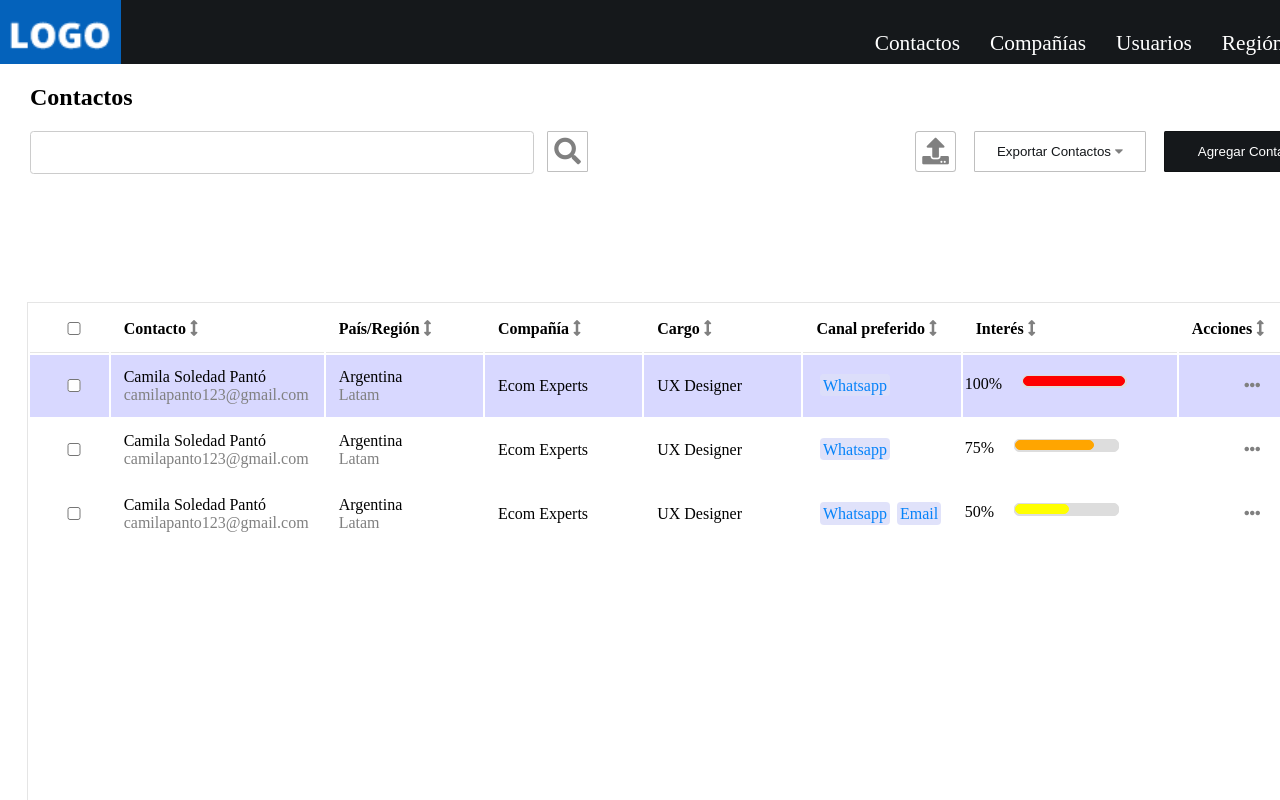
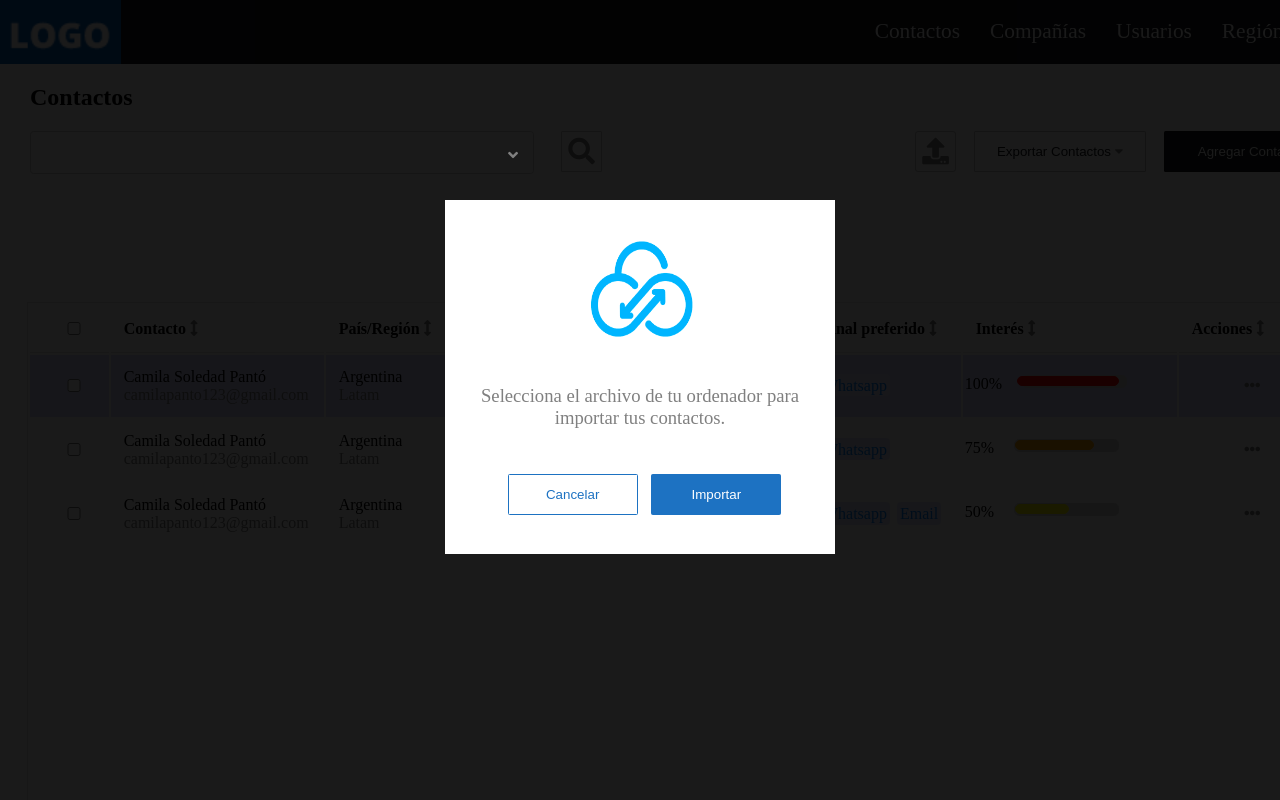
Before and after one commit to lescobarc/dataWarehouseProject, a plain HTML site: page index.html in a window 1280 px wide. Shown: the top 800 px of the page. Drawn offline with Linux system fonts and the light colour scheme.

Commit message:
importContacts

```diff
--- a/index.html
+++ b/index.html
@@ -35,6 +35,7 @@
         <div id="contactsContainer">
             <div id="contactsSearch">
                 <input type="text" name="contact" id="contactsInput">
+                <span id="iconFilter"><i class="fas fa-angle-down"></i></span>
                 <button id="iconSearch"><i class="fas fa-search fa-2x"></i></button>
             </div>
 
@@ -45,14 +46,15 @@
                         <option value="selectContacts"> Exportar seleccionados </option>
                         <option value="allFilterContacts"> Todos los filtrados </option>
                     </select> -->
-               <div id="exportButton" > <button id="exportContacts" > Exportar Contactos <i class="fas fa-caret-down"></i> </button></div>
+                <div id="exportButton"> <button id="exportContacts"> Exportar Contactos <i
+                            class="fas fa-caret-down"></i> </button></div>
                 <button id="iconAdd">Agregar Contacto</button>
             </div>
         </div>
     </section>
 
     <!-- 2. Drop down filter -->
-    <section id="contactFilter" class="hidden dropDown">
+    <section id="contactsFilter" class="hidden dropDown">
         <table>
             <tr>
                 <td>
@@ -129,6 +131,21 @@
         <p>Exportar seleccionados </p>
         <p>Todos los filtrados</p>
     </section>
+
+    <!-- 8. Import Contacts  -->
+
+    <section id="importContacts">
+        <div class="container">
+            <img src="style/img/cloud.png" alt="Import Contacts">
+            <p>Selecciona el archivo de tu ordenador para importar tus contactos.</p>
+            <div>
+                <button class='buttonLarge cancelButton'> Cancelar </button>
+                <button class='buttonLarge actionButton'> Importar </button>
+            </div>
+        </div>
+    </section>
+
+    <!-- 9. Export Contacts  -->
 
 
 
--- a/index.js
+++ b/index.js
@@ -1,3 +1,12 @@
+
+
+let iconFilter = document.getElementById('iconFilter');
+let contactsFilter = document.getElementById('contactsFilter')
+ iconFilter.addEventListener('click', ()=>{
+    contactsFilter.classList.toggle('hidden')
+});
+
+
 let exportButton = document.getElementById('exportButton');
 exportButton.addEventListener('click', () => {
     document.getElementById('exportContactsOptions').classList.toggle('exportContactsOptions')
--- a/style/_0var.scss
+++ b/style/_0var.scss
@@ -1,5 +1,6 @@
 $bgPrimary: #15181b;
 $bgGray: #DDDDDD;
+$bgBlue:  #1D72C2;
 
 body{
     margin: 0;
@@ -17,7 +18,13 @@ button{
     margin-left: 9px;
     width: 41px;
     height: 41px;
+    cursor: pointer;
 }
 i{
     color: gray ;
+    cursor: pointer;
 }
+.buttonLarge{
+    width: 130px;
+    border: 1px solid $bgBlue;
+}
--- a/style/_1index.scss
+++ b/style/_1index.scss
@@ -14,7 +14,14 @@ nav{
             font-size: 16pt;
             padding: 15px;
             list-style: none;
+            line-height: 0;
+            &:hover{
+                border-bottom: 2px solid white;
+                cursor: pointer;
+            }
+
         }
+
     }
 }
 
@@ -39,6 +46,11 @@ nav{
             border-radius: 3.5px;
             position: relative;
             bottom: 10%;
+        }
+        #iconFilter{
+            z-index: 10;
+            position: relative;
+            left: -30px;
         }
         #contactsButtons{
             display: flex;
@@ -131,6 +143,7 @@ nav{
         .progressBar100{
             border:  1px solid red;
             background-color: red;
+            margin-left: -6px;
             height: 8px;
             border-radius: 5px;
              width: 100px;
@@ -179,6 +192,7 @@ nav{
     }
     span{
         margin-left: 10px;
+
     }
     div:nth-child(2){
         p{
--- a/style/_2sectionsFilter.scss
+++ b/style/_2sectionsFilter.scss
@@ -10,7 +10,7 @@
     box-shadow: 1px 2px 2px  rgba(128, 128, 128, 0.37);
 }
 
-#contactFilter{
+#contactsFilter{
 
  table{
     margin: auto;
@@ -88,3 +88,43 @@
         margin-left: 6%;
     }
 }
+
+#importContacts{
+    position:fixed;
+    padding:0;
+    margin:0;
+    top:0;
+    left:0;
+    width: 100%;
+    height: 100%;
+    background: rgba(0, 0, 0, 0.897);
+    .container{
+       background: white;
+       width: 339px;
+       height: 303px;
+       position: relative;
+        top: 25%;
+       margin: auto;
+       display: flex;
+       flex-direction: column;
+       justify-content: space-around;
+        text-align: center;
+        padding: 2%;
+        color: gray;
+        font-size: 14pt;
+        img{
+            width: 105px;
+            height: 100px;
+            margin-left: 35%;
+
+        };
+        .cancelButton{
+            color: $bgBlue;
+        }
+        .actionButton{
+            background: $bgBlue;
+            color: white;
+        }
+
+ }
+}
```
Also changed, not shown: style/img/cloud.png (added), style/style.css, 1 other file.
